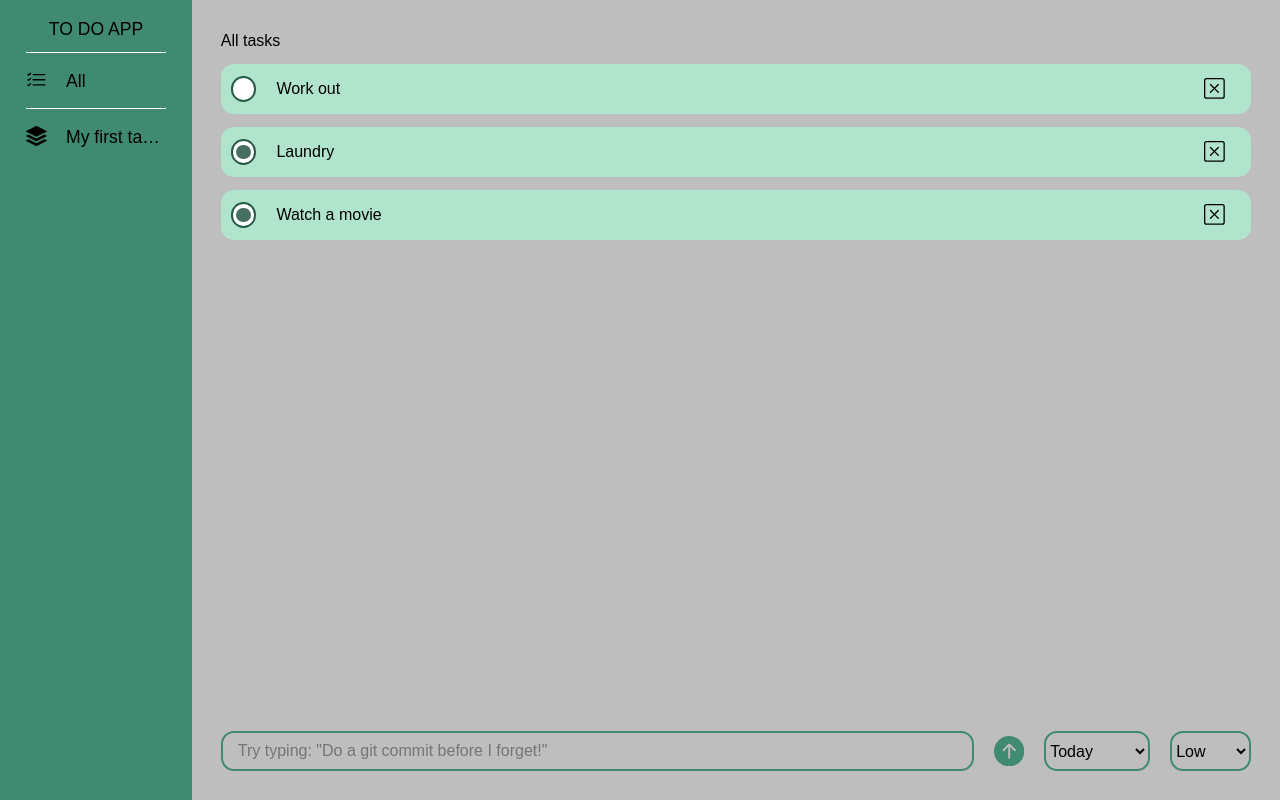
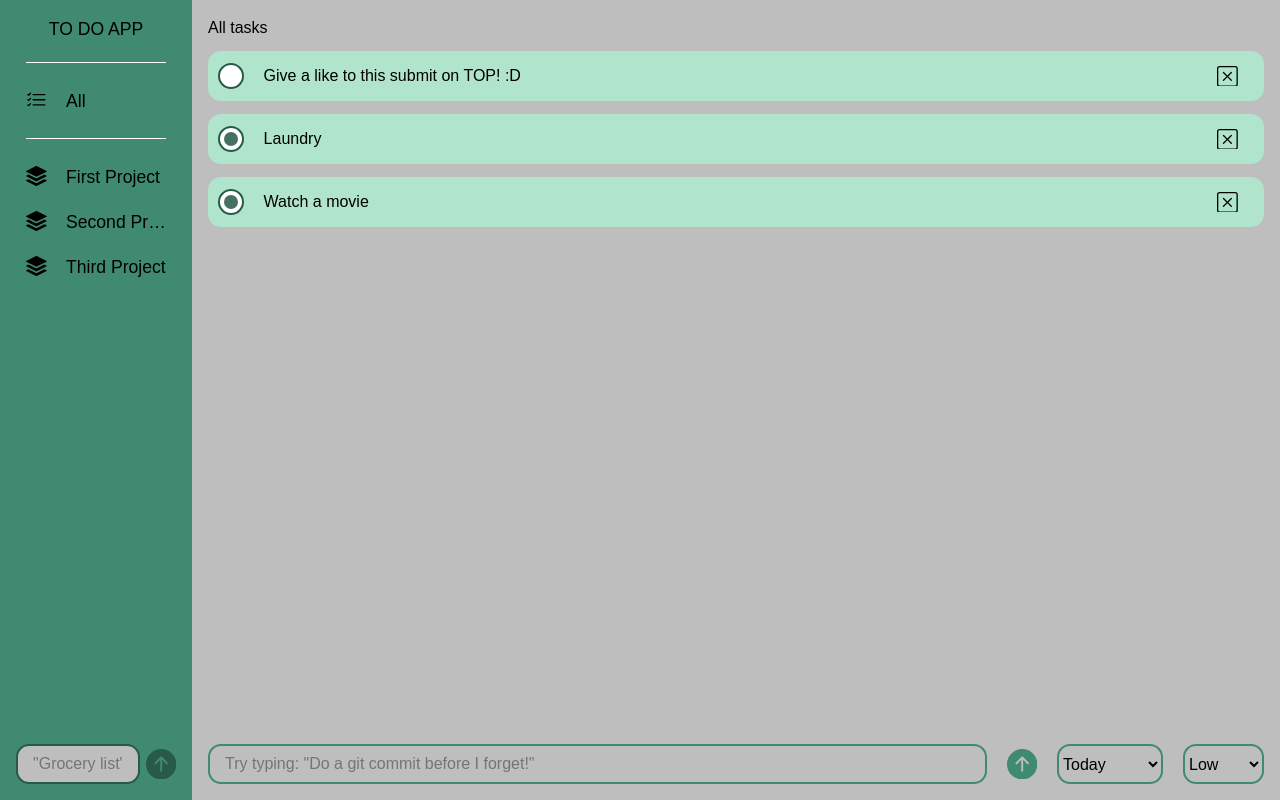
Before and after one commit to xobett/js-todolist, a website built with webpack: page src/index.html in a window 1280 px wide. Built offline with nearby package versions, Linux system fonts and the light colour scheme.

Commit message:
add: project creation on ui

```diff
--- a/src/components/project/project.js
+++ b/src/components/project/project.js
@@ -3,27 +3,19 @@ export {Project};
 class Project {
     #id;
     title;
-    notes;
-    color;
     #toDos = [];
 
     static fromJSON(data) {
-        return new this(data.title, data.notes, data.color, data.Id);
+        return new this(data.title, data.Id);
     }
 
-    constructor(title, notes, color, id = null, toDos = null) {
+    constructor(title, id = null, toDos = null) {
         if (typeof title !== 'string' || title.length <= 0){
             throw new Error("Title must be a valid string");
         }
 
-        if (typeof notes !== 'string' || notes.length <= 0){
-            throw new Error("Notes must be a valid string");
-        }
-
-        this.#id = id ?? crypto.randomUUID();
+        this.#id = id ?? (crypto.randomUUID?.() ?? this.#generateUUID());
         this.title = title;
-        this.notes = notes;
-        this.color = color;
         this.#toDos = toDos ?? [];
     }
 
@@ -53,8 +45,14 @@ class Project {
         return {
             "Id" : this.Id,
             "title" : this.title,
-            "notes" : this.notes,
-            "color" : this.color,
         };
     }
+
+    #generateUUID() {
+        return 'xxxxxxxx-xxxx-4xxx-yxxx-xxxxxxxxxxxx'.replace(/[xy]/g, (c) => {
+            const r = Math.random() * 16 | 0;
+            const v = c === 'x' ? r : (r & 0x3 | 0x8);
+            return v.toString(16);
+        });
+    }
 }
--- a/src/components/toDo/toDo.js
+++ b/src/components/toDo/toDo.js
@@ -17,7 +17,7 @@ export class ToDo {
             throw new Error("Title must be a valid string");
         }
 
-        this.#id = id ?? (crypto.randomUUID?.() ?? this.#generateUUID);
+        this.#id = id ?? (crypto.randomUUID?.() ?? this.#generateUUID());
         this.title = title;
         this.description = description;
         this.dueDate = dueDate;
--- a/src/controllers/controller.js
+++ b/src/controllers/appController.js
@@ -2,40 +2,69 @@ import { toDoService } from "../services/toDoService.js";
 import { projectService } from "../services/projectService.js";
 import { ToDoSeeder } from "../seeders/toDoSeeder.js";
 import { ProjectSeeder } from "../seeders/projectSeeder.js";
-import { UiController } from "./uiController.js";
+import { uiController } from "./uiController.js";
 
-export { controller };
+export { appController };
 
-const controller = ((uiController) =>{
+const appController = ((uiController) =>{
+    let currentProject = null;
+
     function seed() {
         const toDoSeeder = new ToDoSeeder();
         toDoService.seed(toDoSeeder.values);
-        //SEED FROM TO DO SERVICE
 
         const projectSeeder = new ProjectSeeder();
-        //SEED FROM PROJECT SERVICE
+        projectService.seed(projectSeeder.values);
     }
 
     function run() {
         uiController.init();
-        seed();
+        assignFormHandlers();
 
-        //ASSIGN EVENT LISTENER TO SUBMIT FORM
-        uiController.NewToDoForm.addEventListener('submit', (e) => {
+        onInitLoadSaved();
+        const toDos = getAllToDos();
+        refreshToDos('All tasks', toDos);
+
+        const projects = getAllProjects();
+        refreshProjectSection(projects);
+    }
+
+    function refreshToDos(sectionName, toDos){
+        uiController.renderToDos(sectionName, toDos);
+        assignToggleHandlers();
+        assignDeleteHandlers();
+        assignCurrentProjectSelection();
+    }
+
+    function refreshProjectSection(projects) {
+        uiController.renderProjects(projects);
+    }
+
+    function assignFormHandlers() {
+        uiController.NewToDoForm.addEventListener('submit', function(e) {
             e.preventDefault();
 
-            const data = new FormData(uiController.NewToDoForm);
+            const data = new FormData(this);
             const response = createToDo(data);
+
+            if (response.ok) {
+                const toDos = getAllToDos();
+                refreshToDos("Current", toDos);
+                console.log('created');
+            }
         });
 
-        const toDos = getAllToDos();
-        refreshPage('All tasks', toDos);
-    }
+        uiController.NewProjectForm.addEventListener('submit', function(e) {
+            e.preventDefault();
 
-    function refreshPage(sectionName, toDos){
-        uiController.render(sectionName, toDos);
-        assignToggleHandlers();
-        assignDeleteHandlers();
+            const data = new FormData(this);
+            const response = createProject(data);
+
+            if(response.ok) {
+                const projects = getAllProjects();
+                refreshProjectSection(projects);
+            }
+        });
     }
 
     function assignToggleHandlers() {
@@ -57,14 +86,24 @@ const controller = ((uiController) =>{
             console.log(response);
             if (response.ok) {
                 const toDos = getAllToDos();
-                refreshPage("Updated", toDos);
+                console.log(toDos)
+                refreshToDos("Updated", toDos);
             }
+        }));
+    }
+
+    function assignCurrentProjectSelection() {
+        uiController.ProjectTabs.forEach((pt) => pt.addEventListener('click', (e) => {
+            const dataset = e.target.dataset;
+
+            console.log(dataset.projectId)
         }));
     }
 
     function onInitLoadSaved() {
         const loadedToDos = toDoService.loadSaved();
         const loadedProjects = projectService.loadSaved();
+        console.log(loadedProjects, loadedToDos)
 
         if (!loadedToDos && !loadedProjects) {
             seed();
@@ -153,10 +192,10 @@ const controller = ((uiController) =>{
         return projectService.getByName(term);
     }
 
-    function createProject(data) {
+    function createProject(inputData) {
         let response = {ok: true, error: null};
         try {
-            response.data = projectService.create(data);
+            response.data = projectService.create(inputData);
         } catch (error) {
             response.ok = false;
             response.error = error;
@@ -231,4 +270,4 @@ const controller = ((uiController) =>{
     }
 
     return { run };
-})(new UiController());
+})(new uiController());
--- a/src/controllers/uiController.js
+++ b/src/controllers/uiController.js
@@ -7,19 +7,19 @@ import '../css/navbar.css';
 import '../css/content.css';
 import { format } from 'date-fns';
 
-export class UiController {
+export class uiController {
     #currentSectionTxt;
     #toDosContainer;
     #hamburgerIcon;
     #header;
+    #tabsContainer;
 
     #infoPanel;
+    #closeInfoPanelBtn;
     #input_title;
     #input_description;
     #input_dueDate;
     #input_priority;
-
-    //INFO PANEL
 
     constructor(){}
 
@@ -33,8 +33,10 @@ export class UiController {
         this.#toDosContainer = document.getElementById('to-dos-container');
         this.#hamburgerIcon = document.getElementById('hamburger-icon');
         this.#header = document.querySelector('header');
+        this.#tabsContainer = this.#header.querySelector('ul');
 
         this.#infoPanel = document.querySelector('.info-panel');
+        this.#closeInfoPanelBtn = document.getElementById('close-info-panel');
         this.#input_title = this.#infoPanel.querySelector('input[name="title"]');
         this.#input_description = this.#infoPanel.querySelector('input[name="description"]');
         this.#input_dueDate = this.#infoPanel.querySelector('input[name="dueDate"]');
@@ -64,14 +66,20 @@ export class UiController {
                 this.#header.classList.remove('active');
             }
         })
+
+        this.#closeInfoPanelBtn.addEventListener('click', (e) => {
+            if (document.body.classList.contains('info-displayed')) {
+                document.body.classList.remove('info-displayed');
+            }
+            else {
+                document.body.classList.add('info-displayed');
+            }
+        });
     }
 
-    #handleInfoPanel() {
+    #assignClickHandlers() {
         const toDos = document.querySelectorAll('to-do');
         toDos.forEach(td => td.addEventListener('click', toggleInfoPanel));
-
-        const closeInfoPanelBtn = document.getElementById('close-info-panel');
-        closeInfoPanelBtn.addEventListener('click', toggleInfoPanel);
 
         function toggleInfoPanel(e) {
             e.stopPropagation();
@@ -95,17 +103,16 @@ export class UiController {
         toDos.forEach(td => td.addEventListener('click', displayData));
     }
 
-    render(projectName, toDos) {
+    renderToDos(projectName, toDos) {
         this.#toDosContainer.replaceChildren();
         this.#currentSectionTxt.textContent = projectName ?? "No name";
 
         toDos.forEach(td => {
-            //CREATE ELEMENT
             const toDo = document.createElement('to-do');
             toDo.tabIndex = 1;
             toDo.dataset.Id = td.Id;
             toDo.dataset.title = td.title;
-            toDo.dataset.description = td.description;
+            toDo.dataset.description = td.description ?? '';
             toDo.dataset.dueDate = new Date(td.dueDate);
             toDo.dataset.priority = td.priority;
 
@@ -132,7 +139,36 @@ export class UiController {
             this.#toDosContainer.append(toDo);
         });
 
-        this.#handleInfoPanel();
+        this.#assignClickHandlers();
+    }
+
+    renderProjects(projects){
+        const tabs = this.#tabsContainer.querySelectorAll('li.tab:not(.main)');
+        tabs.forEach(tab => tab.remove());
+
+        projects.forEach((p) => {
+            const li = document.createElement('li');
+            li.className = 'tab';
+            li.dataset.Id = p.Id;
+
+            const a = document.createElement('a');
+            a.innerHTML = `
+                <svg xmlns="http://www.w3.org/2000/svg" width="16" height="16" fill="white" class="bi bi-stack" viewBox="0 0 16 16">
+                    <path d="m14.12 10.163 1.715.858c.22.11.22.424 0 .534L8.267 15.34a.6.6 0 0 1-.534 0L.165 11.555a.299.299 0 0 1 0-.534l1.716-.858 5.317 2.659c.505.252 1.1.252 1.604 0l5.317-2.66zM7.733.063a.6.6 0 0 1 .534 0l7.568 3.784a.3.3 0 0 1 0 .535L8.267 8.165a.6.6 0 0 1-.534 0L.165 4.382a.299.299 0 0 1 0-.535z"/>
+                    <path d="m14.12 6.576 1.715.858c.22.11.22.424 0 .534l-7.568 3.784a.6.6 0 0 1-.534 0L.165 7.968a.299.299 0 0 1 0-.534l1.716-.858 5.317 2.659c.505.252 1.1.252 1.604 0z"/>
+                </svg>
+            `;
+            a.href = '#';
+
+            const span = Object.assign(document.createElement('span'), {
+            textContent: p.title,
+            });
+
+            a.append(span);
+            li.append(a);
+
+            this.#tabsContainer.append(li);
+        });
     }
 
     get Inputs() {
@@ -140,7 +176,11 @@ export class UiController {
     }
 
     get NewToDoForm() {
-        return document.getElementById('new-to-do-form');
+        return document.getElementById('new-to-do');
+    }
+
+    get NewProjectForm() {
+        return document.getElementById('new-project');
     }
 
     get EditForm() {
@@ -150,4 +190,8 @@ export class UiController {
     get DeleteButtons() {
         return document.querySelectorAll('div.delete-btn');
     }
+
+    get ProjectTabs() {
+        return document.querySelectorAll('li.tab');
+    }
 }
--- a/src/css/components.css
+++ b/src/css/components.css
@@ -80,7 +80,7 @@ input[type="text"] {
     border: 2px solid var(--clr-teal-50);
 
     border-radius: var(--border-radius);
-    height: 100%;
+    height: 40px;
 
     background: none;
     transition:
--- a/src/css/content.css
+++ b/src/css/content.css
@@ -1,9 +1,7 @@
 .content {
-    padding: 2rem;
-
     display: grid;
     grid-template-rows: 35px 1fr 40px;
-    padding: var(--desktop-padding, 10px);
+    padding: var(--desktop-padding, 1rem);
 }
 
 .to-dos-container {
@@ -18,13 +16,13 @@
     flex: 0 0 50px;
 }
 
-#new-to-do-form {
+#new-to-do {
     display: flex;
     align-items: center;
     gap: 20px;
 }
 
-#new-to-do-form button {
+#new-to-do button {
     position: relative;
     border: none;
     background: transparent;
@@ -34,14 +32,14 @@
     width: var(--icon-size-lg);
 }
 
-#new-to-do-form svg {
+#new-to-do svg {
     height: 100%;
     width: 100%;
 
     fill: var(--clr-teal-50);
 }
 
-#new-to-do-form svg:hover {
+#new-to-do svg:hover {
     fill: var(--clr-light-green);
 }
 
@@ -52,16 +50,16 @@
         padding: 3.4rem 1.2rem 1rem;
     }
 
-    #new-to-do-form {
+    #new-to-do {
         flex-wrap: wrap;
         gap: 10px;
     }
 
-    #new-to-do-form input[type="text"] {
+    #new-to-do input[type="text"] {
         flex: 1 1 80%;
     }
 
-    #new-to-do-form > * {
+    #new-to-do > * {
         flex: 1 1 auto;
         height: 40px;
     }
--- a/src/css/navbar.css
+++ b/src/css/navbar.css
@@ -1,11 +1,17 @@
 header {
     background-color: var(--clr-teal-50);
     color: var(--clr-black);
+    padding: 1rem;
+
+    display: grid;
+    grid-template-rows: 1fr min-content;
 }
 
 ul {
-    padding: 1rem;
     font-size: 1.1rem;
+
+    display: grid;
+    gap: 10px;
 }
 
 .tab a {
@@ -51,6 +57,45 @@ hr {
     pointer-events: none;
 }
 
+#new-project {
+    display: flex;
+    align-items: center;
+    gap: 6px;
+}
+
+#new-project button {
+    position: relative;
+    border: none;
+    background: transparent;
+    cursor: pointer;
+    padding: 0;
+    height: var(--icon-size-lg);
+    width: var(--icon-size-lg);
+}
+
+#new-project svg {
+    height: 100%;
+    width: 100%;
+
+    fill: var(--clr-teal-75);
+}
+
+#new-project svg:hover {
+    fill: var(--clr-light-green);
+}
+
+#new-project input[type="text"]{
+    border: 2px solid var(--clr-teal-75);
+    background: var(--clr-white-50);
+
+    height: 40px;
+    width: 100%;
+}
+
+#new-project input[type="text"]:hover{
+    border: 2px solid var(--clr-light-green);
+}
+
 @media(max-width: 768px) {
     header {
         position: fixed;
@@ -61,7 +106,6 @@ hr {
         transition:
             transform 0.3s ease;
     }
-
 
     header.active {
         transform: translateX(0);
--- a/src/css/variables.css
+++ b/src/css/variables.css
@@ -20,6 +20,6 @@
 
     --border-radius: 13px;
 
-    --desktop-padding: 1.8rem;
+    --desktop-padding: 1rem;
     --mobile-padding: 1rem;
 }
--- a/src/index.html
+++ b/src/index.html
@@ -16,7 +16,7 @@
             <ul>
                 <div class="center">TO DO APP</div>
                 <hr>
-                <li class="tab">
+                <li class="tab main">
                     <a href="#">
                         <svg xmlns="http://www.w3.org/2000/svg" width="16" height="16" fill="white" class="bi bi-list-check" viewBox="0 0 16 16">
                             <path fill-rule="evenodd" d="M5 11.5a.5.5 0 0 1 .5-.5h9a.5.5 0 0 1 0 1h-9a.5.5 0 0 1-.5-.5m0-4a.5.5 0 0 1 .5-.5h9a.5.5 0 0 1 0 1h-9a.5.5 0 0 1-.5-.5m0-4a.5.5 0 0 1 .5-.5h9a.5.5 0 0 1 0 1h-9a.5.5 0 0 1-.5-.5M3.854 2.146a.5.5 0 0 1 0 .708l-1.5 1.5a.5.5 0 0 1-.708 0l-.5-.5a.5.5 0 1 1 .708-.708L2 3.293l1.146-1.147a.5.5 0 0 1 .708 0m0 4a.5.5 0 0 1 0 .708l-1.5 1.5a.5.5 0 0 1-.708 0l-.5-.5a.5.5 0 1 1 .708-.708L2 7.293l1.146-1.147a.5.5 0 0 1 .708 0m0 4a.5.5 0 0 1 0 .708l-1.5 1.5a.5.5 0 0 1-.708 0l-.5-.5a.5.5 0 0 1 .708-.708l.146.147 1.146-1.147a.5.5 0 0 1 .708 0"/>
@@ -36,12 +36,20 @@
                 </li>
             </ul>
         </nav>
+        <form id="new-project" action="#">
+            <input type="text" name="title" placeholder="&quot;Grocery list&quot;">
+            <button type="submit">
+                <svg xmlns="http://www.w3.org/2000/svg" width="16" height="16" fill="currentColor" class="bi bi-arrow-up-circle-fill" viewBox="0 0 16 16">
+                    <path d="M16 8A8 8 0 1 0 0 8a8 8 0 0 0 16 0m-7.5 3.5a.5.5 0 0 1-1 0V5.707L5.354 7.854a.5.5 0 1 1-.708-.708l3-3a.5.5 0 0 1 .708 0l3 3a.5.5 0 0 1-.708.708L8.5 5.707z"/>
+                </svg>
+            </button>
+        </form>
     </header>
     <div class="content">
         <p id="current-section-txt">Current Section</p>
         <div id="to-dos-container" class="to-dos-container">
         </div>
-        <form id="new-to-do-form" action="#">
+        <form id="new-to-do" action="#">
             <input type="text" name="title" placeholder="Try typing: &quot;Do a git commit before I forget!&quot;">
             <button type="submit">
                 <svg xmlns="http://www.w3.org/2000/svg" width="16" height="16" fill="currentColor" class="bi bi-arrow-up-circle-fill" viewBox="0 0 16 16">
--- a/src/index.js
+++ b/src/index.js
@@ -1,4 +1,4 @@
-import {controller} from "./controllers/controller.js";
+import {appController} from "./controllers/appController.js";
 import { PriorityEnum } from "./enums/priorityEnum.js";
 
-controller.run();
+appController.run();
--- a/src/seeders/projectSeeder.js
+++ b/src/seeders/projectSeeder.js
@@ -3,10 +3,8 @@ export { ProjectSeeder };
 
 class ProjectSeeder {
     values = [
-        {title: "First Project", notes: "Some notes", color: "#FF0000"},
-        {title: "Second Project", notes: "Some notes", color: "#000DFF"},
-        {title: "Third Project", notes: "Some notes", color: "#9500FF"},
-        {title: "Fourth Project", notes: "Some notes", color: "#ff00aa"},
-        {title: "Fifth Project", notes: "Some notes", color: "#00ffb3"},
+        {title: "First Project"},
+        {title: "Second Project"},
+        {title: "Third Project"},
     ];
 }
--- a/src/seeders/toDoSeeder.js
+++ b/src/seeders/toDoSeeder.js
@@ -5,8 +5,8 @@ export { ToDoSeeder };
 class ToDoSeeder {
 
     values = [
-        {title: "Work out", description: "Go on and work, money won't come out of nowhere, right?!", dueDate: Date.now(), isCompleted: false, priority: PriorityEnum.HIGH},
-        {title: "Laundry", description: "Go on and wash your dirty clothes!", dueDate: Date.now(), isCompleted: true, priority: PriorityEnum.MEDIUM},
-        {title: "Watch a movie", description: "Go and relax! Watch a movie", dueDate: Date.now(), isCompleted: true, priority: PriorityEnum.LOW},
+        {title: "Give a like to this submit on TOP! :D", description: "Pretty cool first task, right?!", dueDate: new Date(), isCompleted: false, priority: PriorityEnum.HIGH},
+        {title: "Laundry", description: "Go on and wash your dirty clothes!", dueDate: new Date(), isCompleted: true, priority: PriorityEnum.MEDIUM},
+        {title: "Watch a movie", description: "Go and relax! Watch a movie", dueDate: new Date(), isCompleted: true, priority: PriorityEnum.LOW},
     ];
 }
--- a/src/services/projectService.js
+++ b/src/services/projectService.js
@@ -22,7 +22,19 @@ const projectService = (() => {
             }
         }
 
+
         return loaded;
+    }
+
+    function seed(projects) {
+        try {
+            projects.forEach((p) => {
+                repository.push(new Project(p.title));
+            });
+            saveChanges();
+        } catch (error) {
+            console.log(error);
+        }
     }
 
     function getAll() {
@@ -45,15 +57,18 @@ const projectService = (() => {
         term = String(term).toLowerCase();
 
         const project = repository.filter((p) =>
-            String(p.title).toLowerCase().includes(term) ||
-            String(p.notes).toLowerCase().includes(term)
+            String(p.title).toLowerCase().includes(term)
         );
 
         return project;
     }
 
-    function create(data) {
-        const project = new Project(data.title, data.notes, data.color);
+    function create(inputData) {
+        const data = {
+            title: inputData.get('title'),
+        };
+
+        const project = new Project(data.title);
         repository.push(project);
 
         saveChanges();
@@ -69,8 +84,6 @@ const projectService = (() => {
         }
 
         project.title = data.title ?? project.title;
-        project.notes = data.notes ?? project.notes;
-        project.color = data.color ?? project.color;
 
         saveChanges();
     }
@@ -151,8 +164,8 @@ const projectService = (() => {
     }
 
     function mapToDTO(entity){
-        return new ProjectDTO(entity.Id, entity.title, entity.notes, entity.color);
+        return new ProjectDTO(entity.Id, entity.title);
     }
 
-    return { loadSaved, getAll, get, getByName, create, edit, remove, removeToDos, getToDos, add, moveToDosToProject };
+    return { loadSaved, seed, getAll, get, getByName, create, edit, remove, removeToDos, getToDos, add, moveToDosToProject };
 })();
--- a/src/services/toDoService.js
+++ b/src/services/toDoService.js
@@ -32,6 +32,7 @@ const toDoService = (() => {
             toDos.forEach((td) => {
                 repository.push(new ToDo(td.title, td.description, td.dueDate, td.isCompleted, td.priority));
             });
+            saveChanges();
         } catch (error) {
             console.log(error);
         }
@@ -135,7 +136,6 @@ const toDoService = (() => {
     }
 
     function remove(id) {
-        //REMOVE
         const toDo = repository.find((td) => td.Id == id);
 
         if (!toDo) {
```
